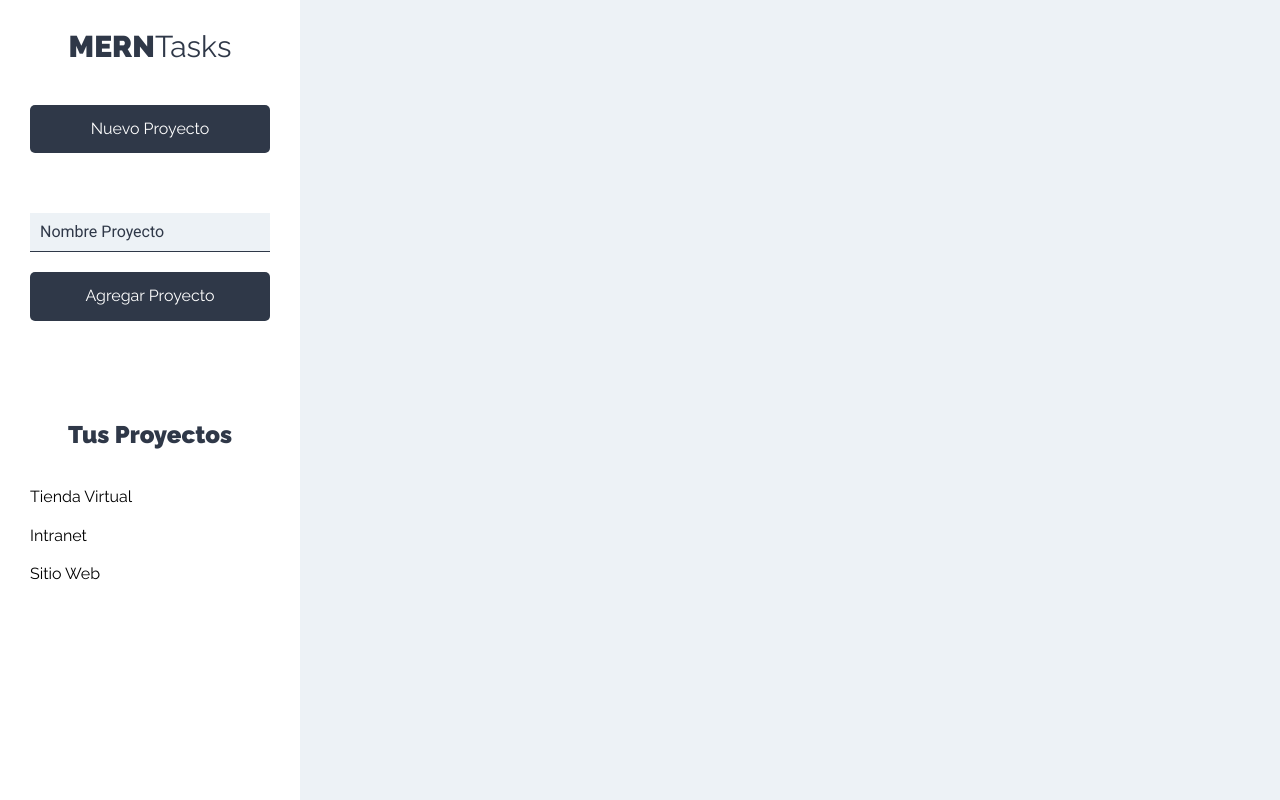
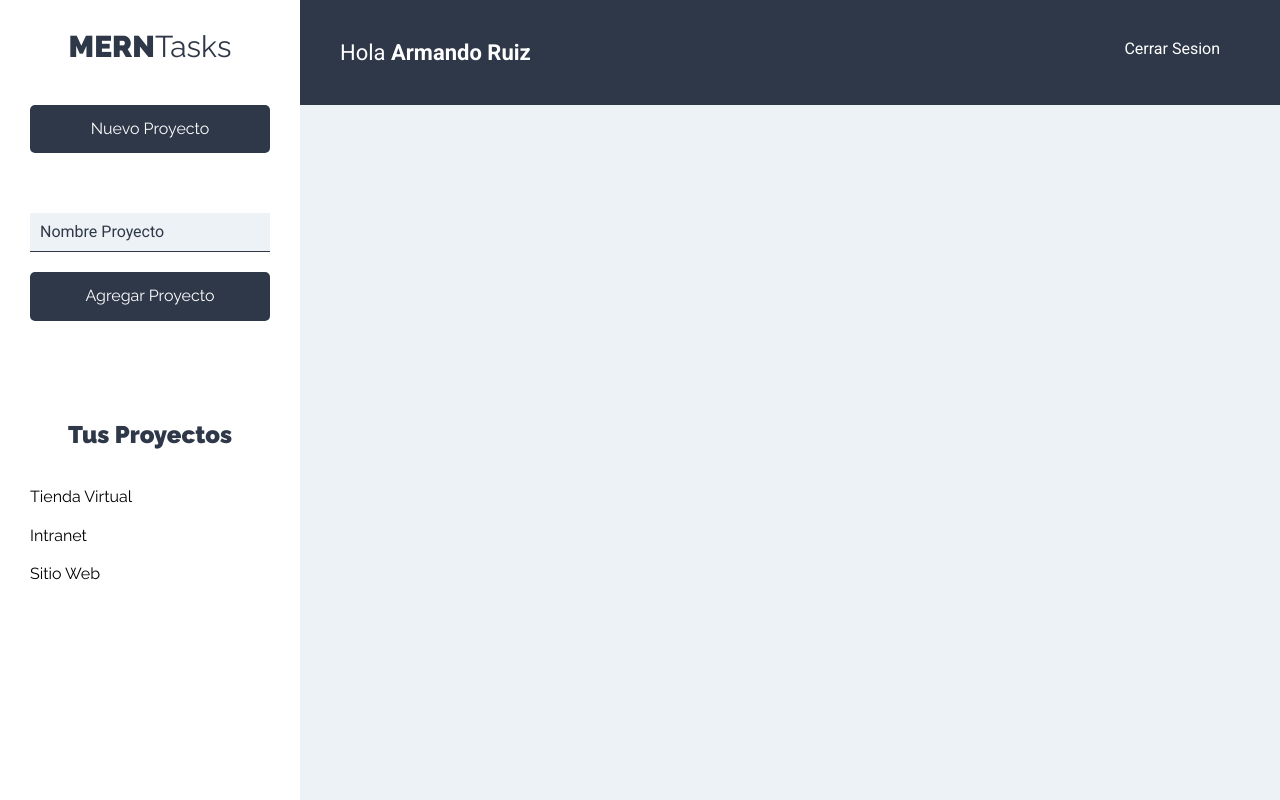
Before and after one commit to armandoltx/mernTasks-cliente, a React (Create React App) app: page /proyectos in a window 1280 px wide. Built offline with nearby package versions, Linux system fonts and the light colour scheme.

Commit message:
196 Creando el Header

```diff
--- /dev/null
+++ b/src/components/layout/Barra.js
@@ -0,0 +1,14 @@
+import React from 'react';
+
+const Barra = () => {
+  return (
+    <header className="app-header">
+      <p className="nombre-usuario">Hola <span>Armando Ruiz</span></p>
+      <nav className="nav-principal">
+        <a href="#!">Cerrar Sesion</a>
+      </nav>
+    </header>
+  );
+};
+
+export default Barra;
--- a/src/components/proyectos/Proyectos.js
+++ b/src/components/proyectos/Proyectos.js
@@ -1,5 +1,6 @@
 import React from 'react';
 import Sidebar from '../layout/Sidebar';
+import Barra from '../layout/Barra';
 
 const Proyectos = () => {
   return (
@@ -7,6 +8,7 @@ const Proyectos = () => {
       <Sidebar />
 
       <div className="seccion-principal">
+        <Barra />
         <main>
           <div className="contenedor-tareas">
 
```
